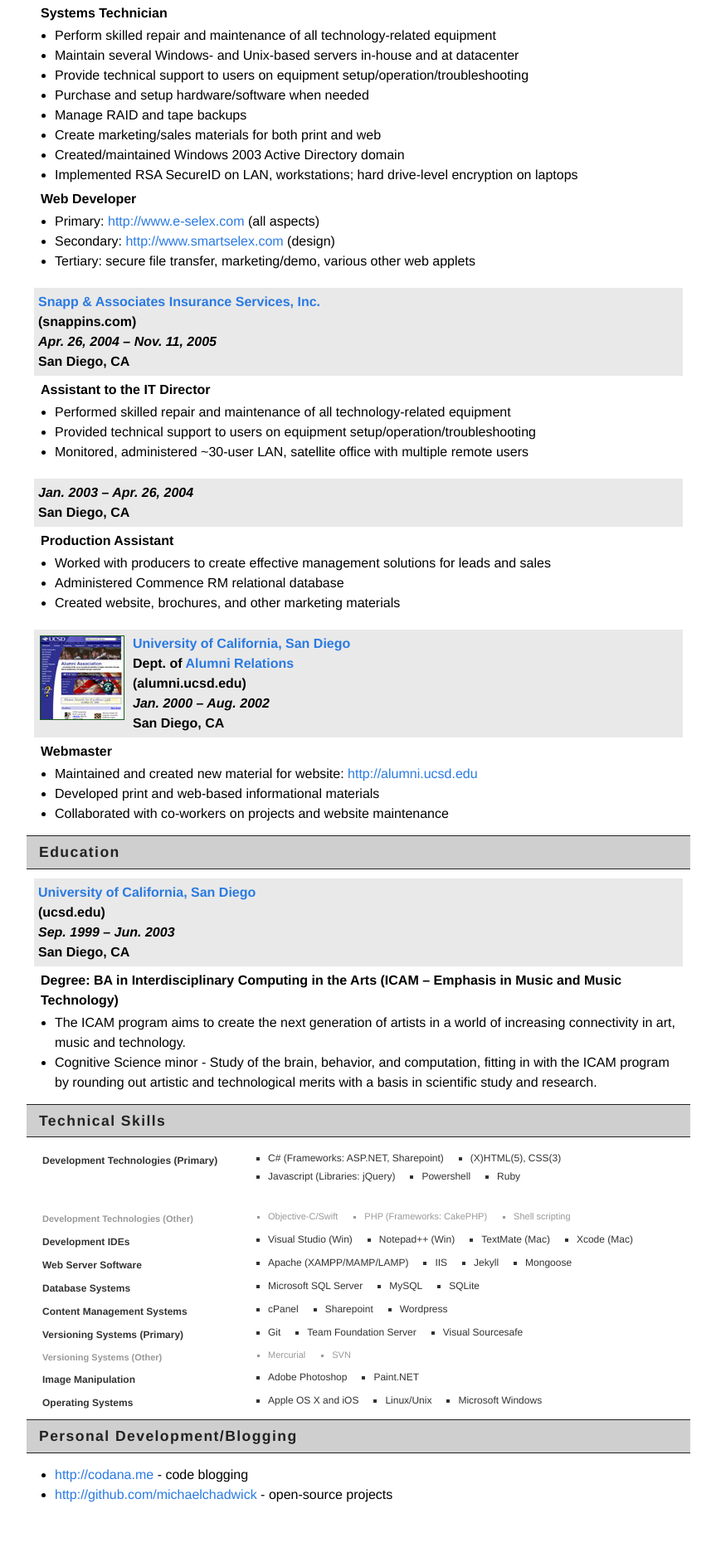
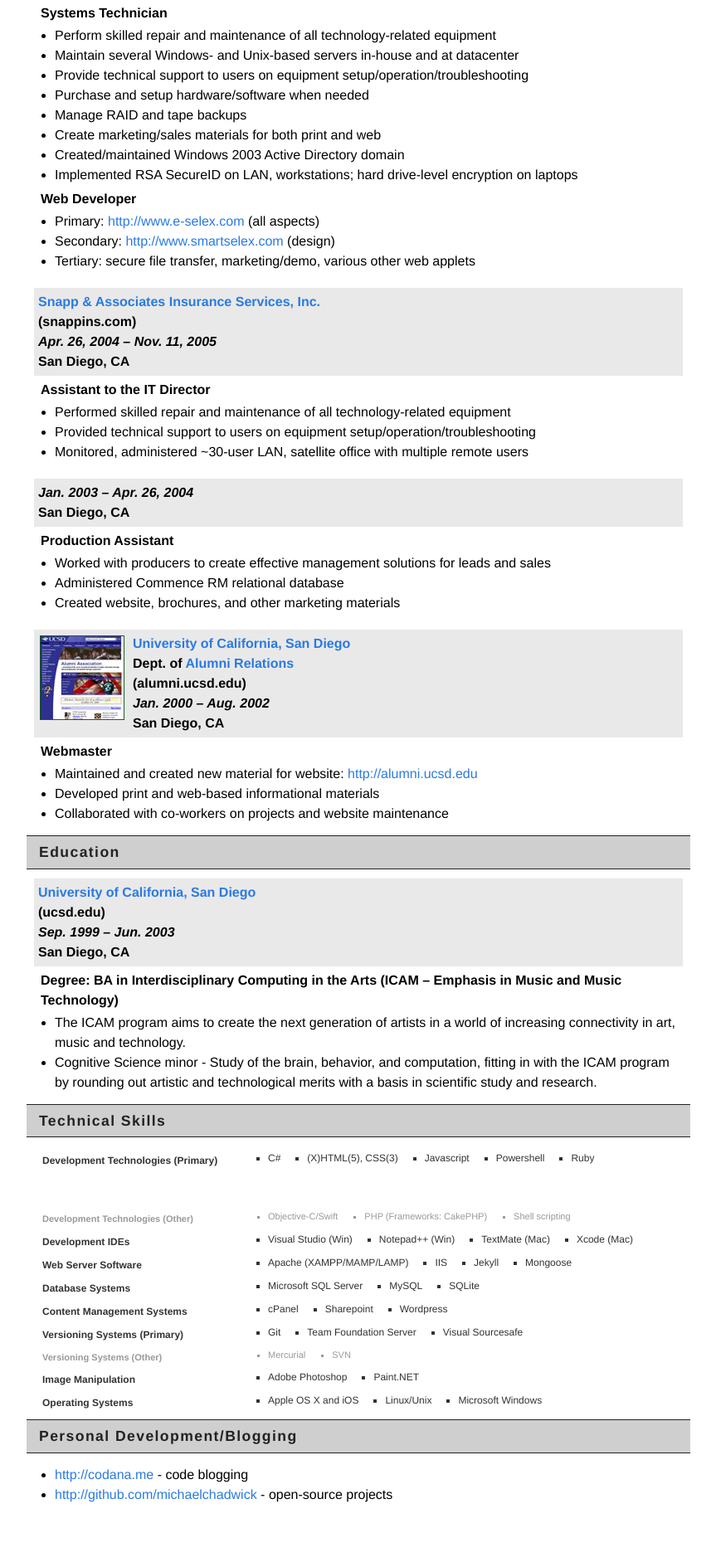
Before and after one commit to michaelchadwick/codana.me, a Jekyll site: the page built from resume/index_print.html, in a window 1280 px wide. Shown: the part 1368-3251 px from the top of the page at 83% size, without its empty margins (208-1071 px from the left). Built offline with Jekyll 4.4.1, drawn with Linux system fonts in a browser that asks for light colours.

Commit message:
more printing layout fixes

```diff
--- a/_includes/resume_content_web.html
+++ b/_includes/resume_content_web.html
@@ -177,9 +177,9 @@
   <!-- dev tech -->
   <ul class="skills">
     <li class="first tall">Development Technologies (Primary)</li>
-    <li class="first_next">C# (Frameworks: ASP.NET, Sharepoint)</li>
+    <li class="first_next">C#</li>
     <li>(X)HTML(5), CSS(3)</li>
-    <li>Javascript (Libraries: jQuery)</li>
+    <li>Javascript</li>
     <li>Powershell</li>
     <li>Ruby</li>
   </ul>
--- a/assets/css/resumes_print.css
+++ b/assets/css/resumes_print.css
@@ -61,7 +61,7 @@
   font-size: 12px;
   font-weight: normal;
   list-style: square;
-  margin: 2px 12px 2px 20px;
+  margin: 2px 12px 2px 14px;
 }
 ul.skills li.first {
   clear: left;
@@ -73,7 +73,7 @@
   width: 240px;
 }
 ul.skills li.first.tall {
-  margin-bottom: 45px;
+
 }
 ul.skills.other {
   color: #999;
```
